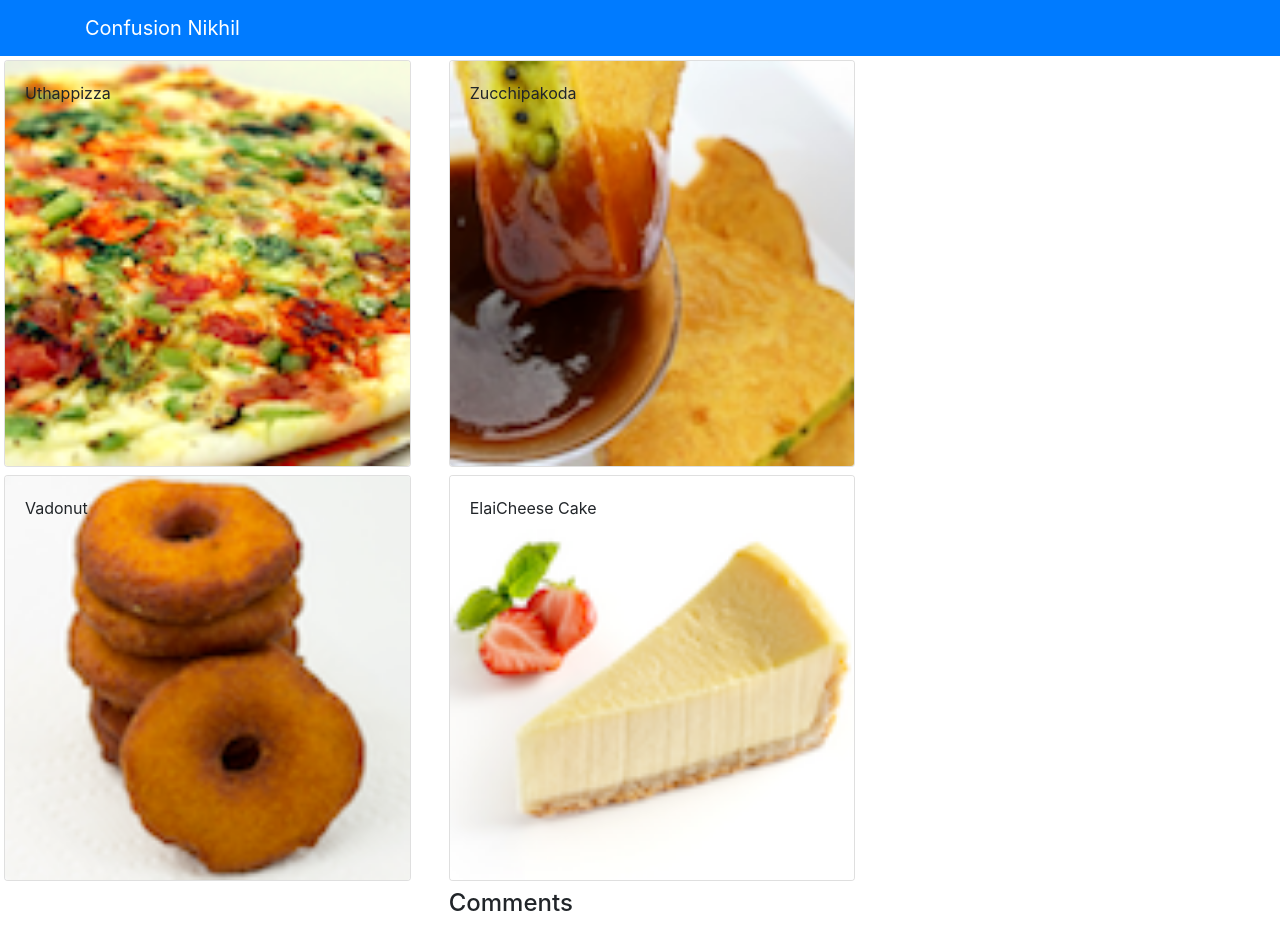
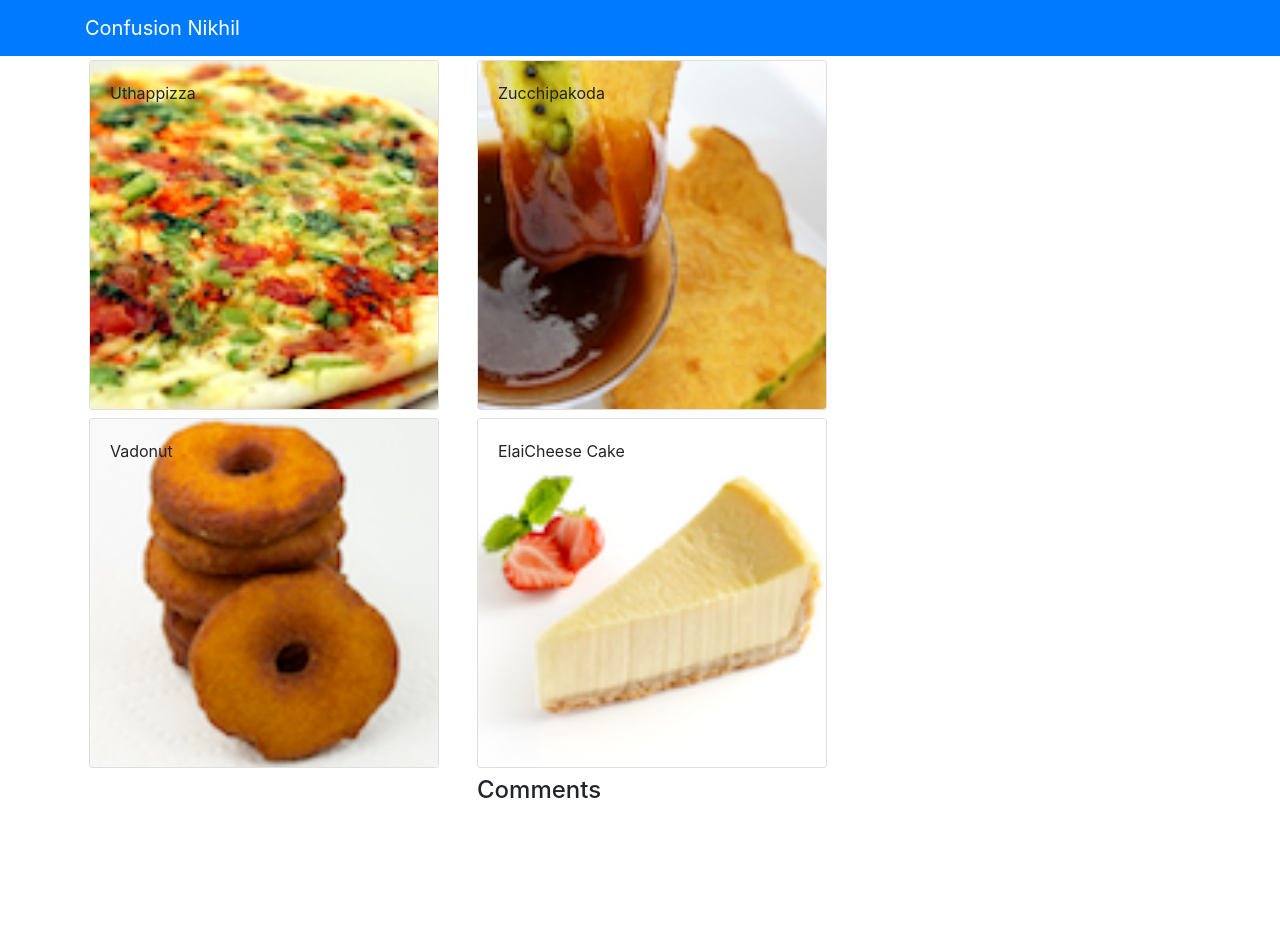
Before and after one commit to NikhilLobo/confusion, a React (Create React App) app: page / in a window 1280 px wide. After the commit the page ends 817 px from the top, so only its background shows below. Built offline with nearby package versions, Linux system fonts and the light colour scheme.

Commit message:
Functional Components

```diff
--- a/src/components/DishdetailComponent.js
+++ b/src/components/DishdetailComponent.js
@@ -1,16 +1,14 @@
 import React,{Component} from 'react';
 import {Card,CardTitle,CardBody,CardImgOverlay,CardImg,CardText} from 'reactstrap';
 
-class DishDetail extends Component{
 
-
-  renderComment(selected)
+  function RenderComment({dish})
   {
 
-    if(selected!=null)
+    if(dish!=null)
     {
 
-   return selected.comments.map((com)=>{
+   return dish.comments.map((com)=>{
       return(
 
           <ul key={com.id} className="list-unstyled">
@@ -21,9 +19,8 @@ class DishDetail extends Component{
       );
 
     }
-  );
-
-}
+    );
+    }
     else {
       return(
       <div></div>
@@ -33,24 +30,27 @@ class DishDetail extends Component{
 
 
   }
-  renderDish(selected)
+  function RenderDish({dish})
   {
-      if(selected!=null)
+
+      if(dish!=null)
       {
+
         return(
 
 
           <Card>
             <CardBody>
-              <CardImg width="100%" src={selected.image} alt={selected.name}/>
-              <CardTitle>{selected.name}</CardTitle>
-              <CardText>{selected.description}</CardText>
+              <CardImg width="100%" src={dish.image} alt={dish.name}/>
+              <CardTitle>{dish.name}</CardTitle>
+              <CardText>{dish.description}</CardText>
             </CardBody>
               </Card>
         );
 
       }
       else {
+
         return(
         <div></div>
       );
@@ -60,24 +60,23 @@ class DishDetail extends Component{
 
   }
 
-  render()
-  {
+  const DishDetail=(props)=>{
+
         return(
 
+<div className="container">
           <div className="row">
               <div className="col-md-4 m-1">
-            {this.renderDish(this.props.select)}
+              <RenderDish dish={props.select}/>
+
             </div>
               <div className="col-md-4 m-1">
               <h4>Comments</h4>
-            {this.renderComment(this.props.select)}
+              <RenderComment dish={props.select}/>
               </div>
           </div>
+</div>
         );
 
   }
-
-
-}
-
 export default DishDetail;
--- a/src/components/MainComponent.js
+++ b/src/components/MainComponent.js
@@ -19,7 +19,9 @@ class Main extends React.Component{
     this.setState({selectedDish:dishId})
 
   }
-
+Compunentdidupdate(){
+  console.log("Update call");
+}
   render(){
     return (
     <div className="App">
--- a/src/components/MenuComponent.js
+++ b/src/components/MenuComponent.js
@@ -1,42 +1,36 @@
-import React,{Component} from 'react';
-import {Card,CardTitle,CardImg,CardImgOverlay,CardBody,CardText} from 'reactstrap'
+import React from 'react';
+import { Card, CardImg, CardImgOverlay,
+    CardTitle } from 'reactstrap';
 
-
-class Menu extends Component{
-
-  constructor(props)
-  {
-    super(props);
-
-
-  }
-
-  render()
-  {
-    const menu=this.props.dishes.map((dish)=>{
-
-      return(
-            <div key={dish.id} className="col-md-4 m-1">
-              <Card onClick={()=>this.props.onClick(dish.id)}>
-                    <CardImg width="100%" src={dish.image} alt={dish.name}/>
+    function RenderMenuItem ({dish, onClick}) {
+        return (
+            <Card
+                onClick={() => onClick(dish.id)}>
+                <CardImg width="100%" src={dish.image} alt={dish.name} />
                 <CardImgOverlay>
                     <CardTitle>{dish.name}</CardTitle>
                 </CardImgOverlay>
             </Card>
+        );
+    }
+
+    const Menu = (props) => {
+
+        const menu = props.dishes.map((dish) => {
+            return (
+                <div className="col-md-4 m-1"  key={dish.id}>
+                    <RenderMenuItem dish={dish} onClick={props.onClick} />
                 </div>
             );
+        });
 
-    }
-  );
-    return(
-      <div clasName="container">
+        return (
+            <div className="container">
                 <div className="row">
                     {menu}
                 </div>
             </div>
         );
-
-  }
     }
 
 export default Menu;
```
Lines whose indentation alone changed are shown as unchanged.
